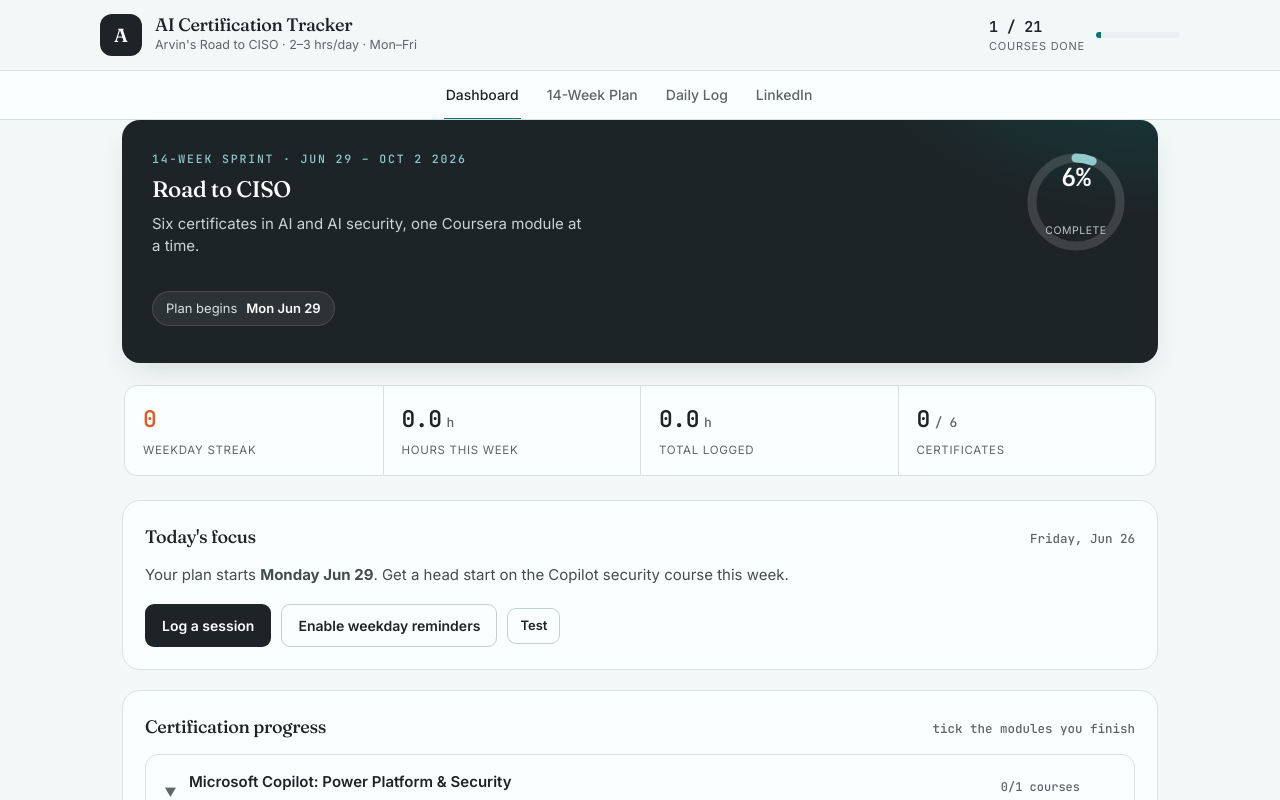
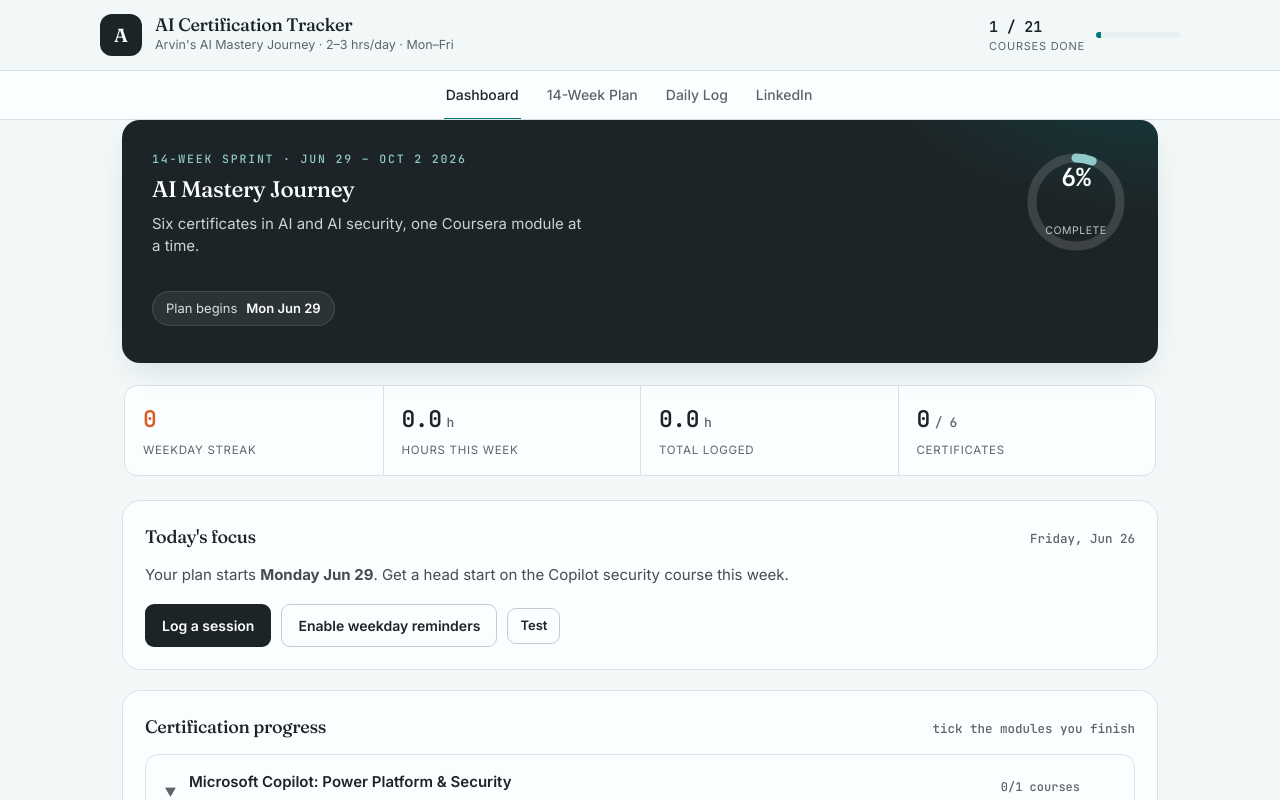
Before and after one commit to masterai6612/ai-cert-tracker, a plain HTML site: page index.html in a window 1280 px wide. Shown: the top 800 px of the page. Drawn offline with Linux system fonts and the light colour scheme.

Commit message:
Rename app branding 'Road to CISO' → 'AI Mastery Journey'
Co-Authored-By: Claude Opus 4.8 <noreply@anthropic.com>

```diff
--- a/index.html
+++ b/index.html
@@ -4,7 +4,7 @@
 <meta charset="UTF-8">
 <meta name="viewport" content="width=device-width, initial-scale=1.0">
 <meta name="color-scheme" content="light">
-<title>AI Cert Tracker · Road to CISO</title>
+<title>AI Cert Tracker · AI Mastery Journey</title>
 <link rel="preconnect" href="https://fonts.googleapis.com">
 <link rel="preconnect" href="https://fonts.gstatic.com" crossorigin>
 <link href="https://fonts.googleapis.com/css2?family=Fraunces:opsz,wght@9..144,400;9..144,500;9..144,600&family=Inter:wght@400;500;600;700&family=JetBrains+Mono:wght@500;600&display=swap" rel="stylesheet">
@@ -261,7 +261,7 @@
       <div class="mark">A</div>
       <div>
         <h1>AI Certification Tracker</h1>
-        <div class="sub">Arvin's Road to CISO · 2–3 hrs/day · Mon–Fri</div>
+        <div class="sub">Arvin's AI Mastery Journey · 2–3 hrs/day · Mon–Fri</div>
       </div>
     </div>
     <div class="ov">
@@ -290,7 +290,7 @@
       <div class="hero-grid">
         <div>
           <div class="eyebrow">14-week sprint · Jun 29 – Oct 2 2026</div>
-          <h2>Road to CISO</h2>
+          <h2>AI Mastery Journey</h2>
           <p class="lede">Six certificates in AI and AI security, one Coursera module at a time.</p>
           <div class="week" id="heroWeek">—</div>
         </div>
```
